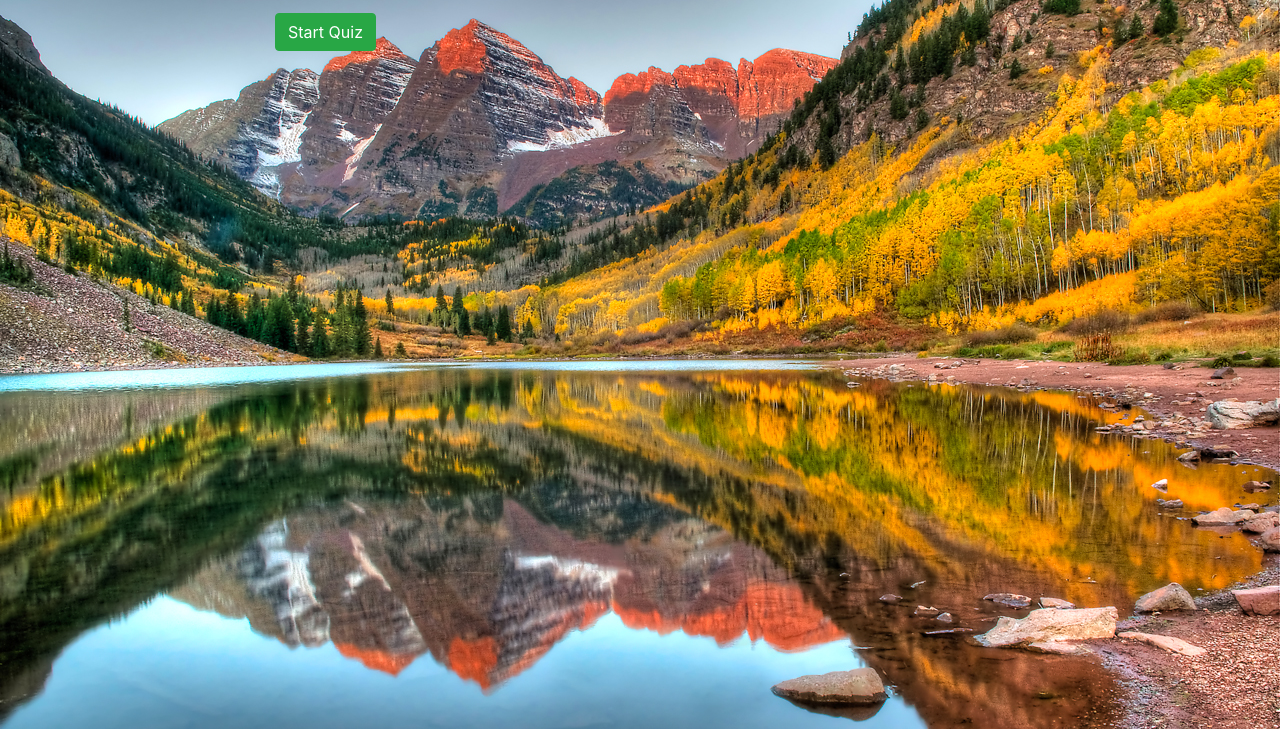
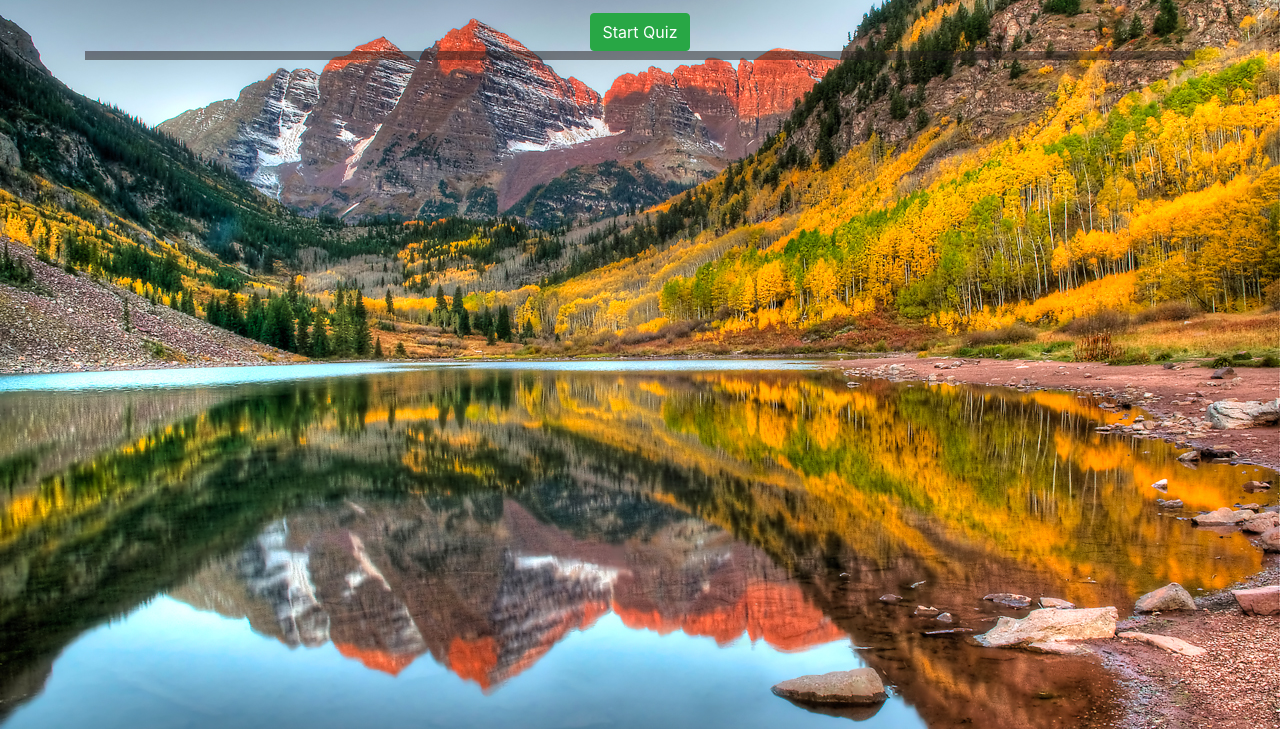
Before and after one commit to dirkcallaway/TriviaGame, a plain HTML site: page index.html in a window 1280 px wide. Shown: the part 71-800 px from the top of the page. Drawn offline with nearby package versions, Linux system fonts and the light colour scheme.

Commit message:
Updated style

```diff
--- a/assets/css/style.css
+++ b/assets/css/style.css
@@ -10,6 +10,12 @@ body{
     border-bottom-width: 10px;
     padding:0;
     color: white;
+}
+
+#mainContent{
+    height: 100%;
+    min-height:100%;
+    background-color:rgba(39,31,31,0.5);
 }
 
 #red{
@@ -27,4 +33,9 @@ body{
 }
 h3{
     color:white;
+    opacity: 1;
 }
+
+#imgCol{
+    align-content: center;
+}
--- a/assets/javascript/app.js
+++ b/assets/javascript/app.js
@@ -176,7 +176,7 @@ var gameShow = {
         setTimeout(function () {
             $("#imgCol").empty();
             gameShow.displayQuestion();
-        }, 5000);
+        }, 3500);
     },
     triggerLoss: function () {
         clearInterval(intervalId);
@@ -189,14 +189,14 @@ var gameShow = {
         setTimeout(function () {
             $("#imgCol").empty();
             gameShow.displayQuestion();
-        }, 5000);
+        }, 3500);
 
     },
     summary: function () {
         //shows the final results
         $("#timerCol, #imgCol, #answerCol, #questionCol").empty();
         $("#questionCol").html("<h2> Answers Correct: " + gameShow.questionsRight + "</h2> <br> <h2> Answers Wrong: " + gameShow.questionsWrong + "</h2>");
-
+        $("#imgCol").html("<button id='start' class='btn btn-success'>Restart Quiz</button>");
     }
 
 }
--- a/index.html
+++ b/index.html
@@ -35,10 +35,10 @@
         <!--Image Row-->
         <div class="row">
             <div id="imgCol" class="col-md-8 offset-md-2">
-                <button id="start" class="btn btn-success">Start Quiz</button>
+                <button id="start" class="btn btn-success d-block mx-auto">Start Quiz</button>
             </div>
         </div>
-        <div class="card-body">
+        <div id="mainContent">
             <!--Question Row-->
             <div class="row">
                 <div id="questionCol" class="col-md-12">
```
